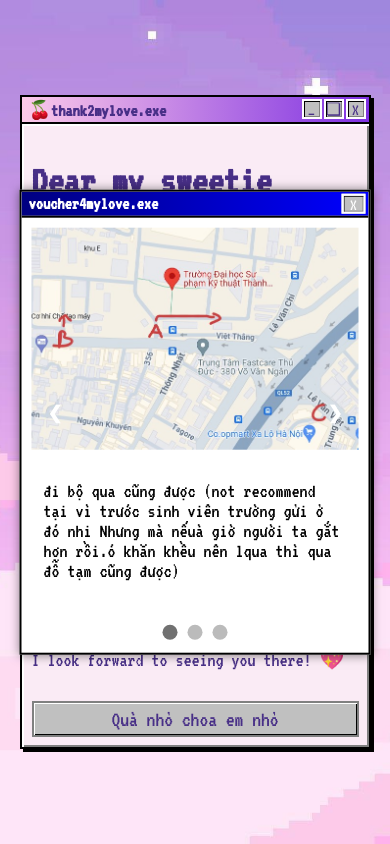
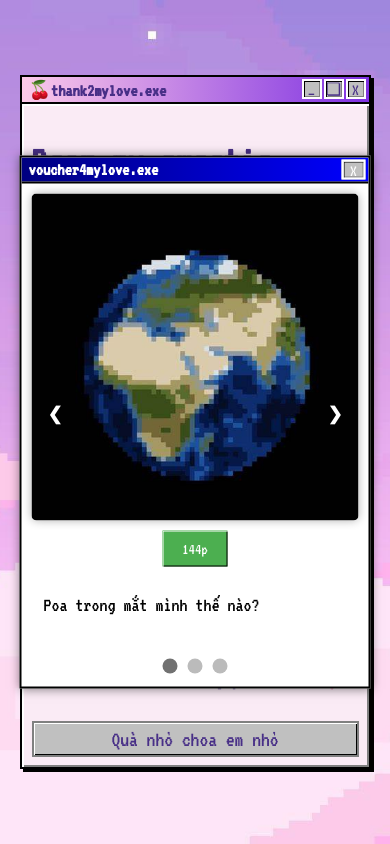
Before and after one commit to tuniepie/sweetie-pie, a plain HTML site: page thankyou2.html in a window 390 px wide. Both pictures are taken after a click on the button "Quà nhỏ choa em nhỏ". Drawn offline with Linux system fonts and the light colour scheme.

Commit message:
tung iz da best

```diff
--- a/script.js
+++ b/script.js
@@ -80,3 +80,9 @@ function showSlides(n) {
   slides[slideIndex-1].style.display = "block";
   dots[slideIndex-1].className += " active";
 }
+
+function changeImage(src, alt) {
+    document.querySelector('.gallery img').src = src;
+    document.querySelector('.gallery img').alt = alt;
+    document.querySelector('.dropdown button.dropbtn').textContent = alt;
+  }
--- a/styles1.css
+++ b/styles1.css
@@ -292,3 +292,61 @@ button:active {
   from {opacity: .4}
   to {opacity: .8}
 }
+/* ####################### */
+.gallery {
+    display: flex;
+    flex-direction: column;
+    align-items: center;
+    /* margin-top: 20px; */
+  }
+
+.gallery img {
+width: 500px;
+height: 333px;
+object-fit: cover;
+
+border-radius: 5px;
+box-shadow: 0 0 10px rgba(0, 0, 0, 0.3);
+}
+
+.dropdown {
+position: relative;
+display: inline-block;
+/* margin-top: 20px; */
+}
+
+.dropbtn {
+background-color: #4CAF50;
+color: white;
+padding: 10px 20px;
+font-size: 16px;
+border: none;
+cursor: pointer;
+}
+
+.dropdown-content {
+visibility: hidden;
+top:10px;
+left:100%;
+position: absolute;
+background-color: #f1f1f1;
+min-width: 100px;
+box-shadow: 0 8px 16px 0 rgba(0, 0, 0, 0.2);
+/* z-index: 1000; */
+}
+
+.dropdown-content div {
+padding: 10px;
+cursor: pointer;
+}
+
+.dropdown:hover .dropdown-content {
+    visibility: visible;
+}
+
+@media (max-width: 767px) {
+.gallery img {
+    width: 100%;
+    height: auto;
+}
+}
--- a/thankyou2.html
+++ b/thankyou2.html
@@ -19,8 +19,8 @@
         </div>
         <div class="window-body">
             <h1>Dear my sweetie pie!!</h1>
-            <p>Chinh chàoooooo <span id="guestName"></span>, sweetie pie của anhh.</p>
-            <p>Thông tin lễ tốt nghiệp:</p>
+            <p>Chinh chàoooooo <span id="guestName"></span>, em bé của anhh.</p>
+            <p>Đây là một món quà nho nhỏ anh làm cho Poa, nó cũng khá đơn giản nhưng mà anh hi vọng em sẽ thích.</p>
             <ul>
                 <li>Ngày: Thứ bảy, Ngày 22 Tháng 6 Năm 2024</li>
                 <li>Thời gian: 10:30 - 12:30</li>
@@ -62,11 +62,22 @@
                 <!-- Full-width images with number and caption text -->
                 <div class="mySlides fade">
                     <!-- <div class="numbertext">1 / 3</div> -->
-                    <a href="map.jpg" download="tungtgay"><img src="map.jpg" style="width:100%"></a>
+                    <!-- <a href="map.jpg" download="tungtgay"><img src="map.jpg" style="width:100%"></a> -->
 
                     <!-- <div class="text">Caption Text</div> -->
-                    <p class="text">đi bộ qua cũng được (not recommend tại vì trước sinh
-                        viên trường gửi ở đó nhi Nhưng mà nếuà giờ người ta gắt hơn rồi.ó khăn  khều nên lqua thì qua đỗ tạm cũng được)</p>
+                    <div class="gallery">
+                        <img src="144p.jpg" alt="144p">
+                        <div class="dropdown">
+                          <button class="dropbtn">144p</button>
+                          <div class="dropdown-content">
+                            <div onclick="changeImage('144p.jpg', '144p')">144p</div>
+                            <div onclick="changeImage('360p.jpg', '360p')">360p</div>
+                            <div onclick="changeImage('1080p.jpg', '1080p')">1080p</div>
+                            <div onclick="changeImage('4k.jpg', '4k')">4k</div>
+                          </div>
+                        </div>
+                      </div>
+                    <p class="text"> Poa trong mắt mình thế nào?</p>
                 </div>
 
                 <div class="mySlides fade">
```
Also changed, not shown: 144p.jpg (added), 360p.jpg (added), 4k.jpg (added), 1 other file.
